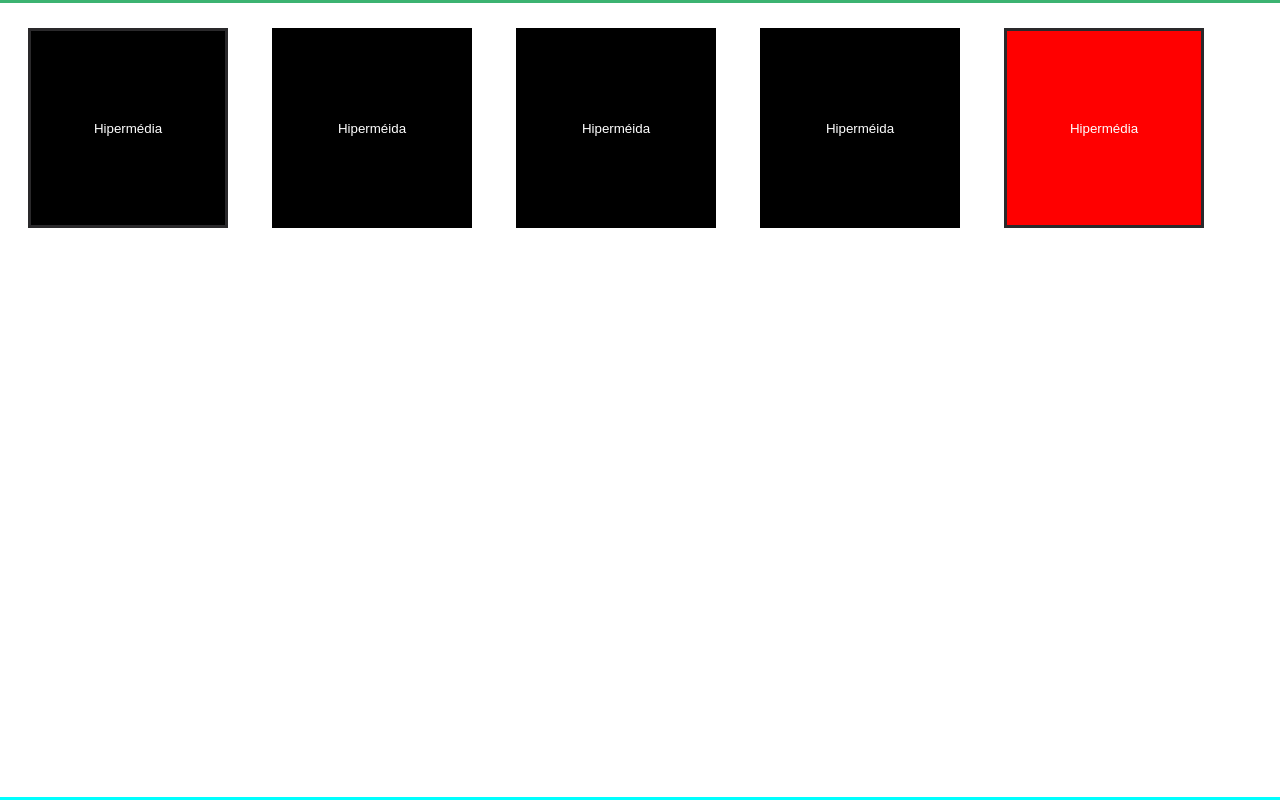
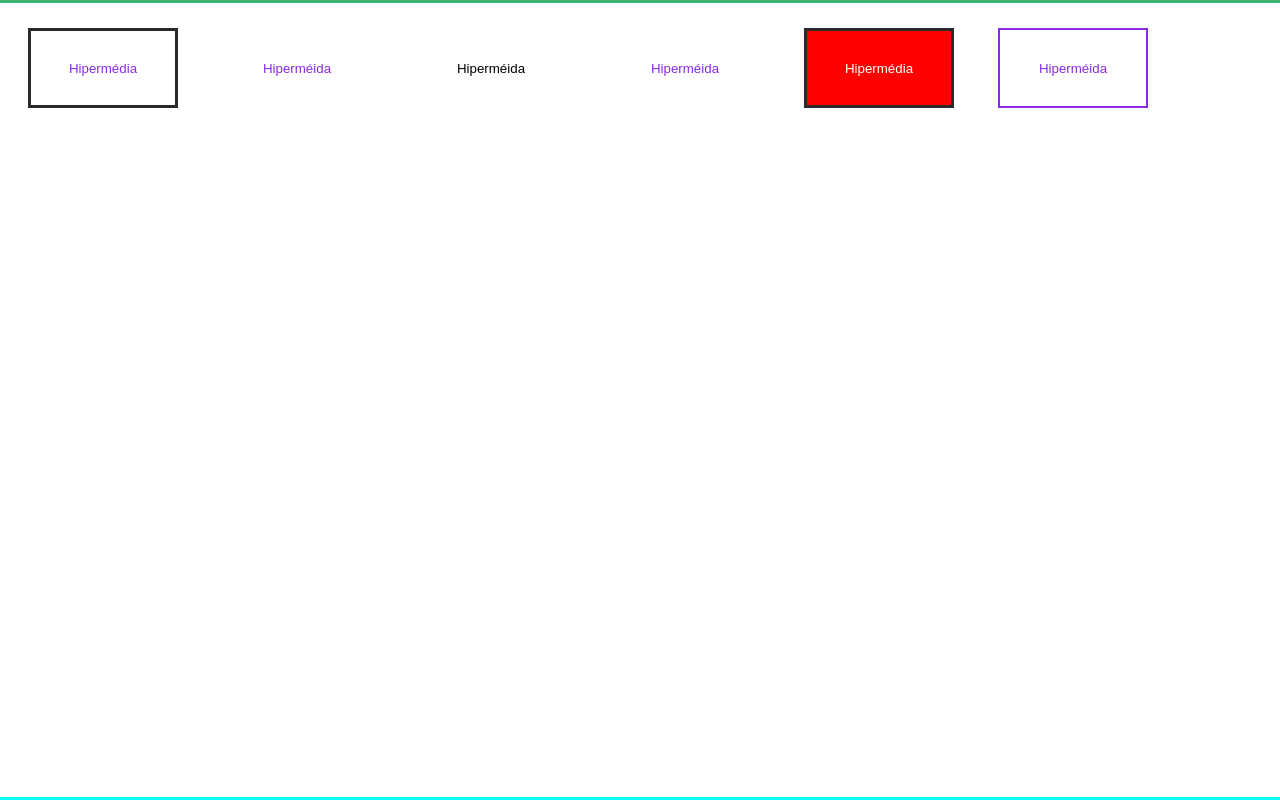
Before and after one commit to PsychoticPeach/ficha15, a plain HTML site: page index.html in a window 1280 px wide. Drawn offline with Linux system fonts and the light colour scheme.

Commit message:
butão 6

```diff
--- a/index.html
+++ b/index.html
@@ -12,5 +12,6 @@
     <button class="btn" id="anim3">Hiperméida</button>
     <button class="btn" id="anim4">Hiperméida</button>
     <button class="btn" id="anim5"><span>Hipermédia</span></button>
+    <button class="btn" id="anim6">Hiperméida</button>
 </body>
 </html>
--- a/style.css
+++ b/style.css
@@ -1,11 +1,52 @@
 .btn{
-    width:200px;
-    height: 200px;
+    width:150px;
+    height: 80px;
     margin: 20px;
-    background-color: black;
+    background-color: transparent;
     border: none;
     cursor: pointer;
-    color: white;
+    color: blueviolet;
+}
+#anim6{
+    position: relative;
+    border: 2px solid blueviolet;
+    transition-duration: 0.4s;
+}
+#anim6::after{
+    content: '';
+    position: absolute;
+    top: 0;
+    right: 0;
+    width: 0;
+    height: 0;
+    border-style: solid;
+    border-width: 0 0 0 0;
+    border-color: transparent blueviolet transparent transparent;
+    transition-duration: 0.4s;
+}
+#anim6::before{
+    content: '';
+    position: absolute;
+    bottom: 0;
+    right: 0;
+    width: 0;
+    height: 0;
+    border-style: solid;
+    border-width: 0 0 0 0;
+    border-color: transparent transparent blueviolet transparent;
+    transition-duration:0.4s;
+}
+#text{
+    transition-duration: 0.4s;
+}
+#anim6:hover > #text {
+    padding-right: 30px;
+}
+#anim6:hover::after{
+    border-width: 0 40px 40px 0;
+}
+#anim6:hover::before{
+    border-width: 0 0 40px 40px;
 }
 #anim5{
     border: 3px solid rgb(42, 41, 43);
@@ -81,7 +122,7 @@
     transition: 200ms;
 }
 #anim4:hover{
-    color:white;
+    color:black;
 }
 #anim4:hover::before, #btn4:hover::after{
     width:100%;
@@ -89,8 +130,7 @@
 }
 #anim3{
     position: relative;
-
-    transition-duration: 200ms;
+    color:black;
 }
 #anim3::after{
     position: absolute;
```
